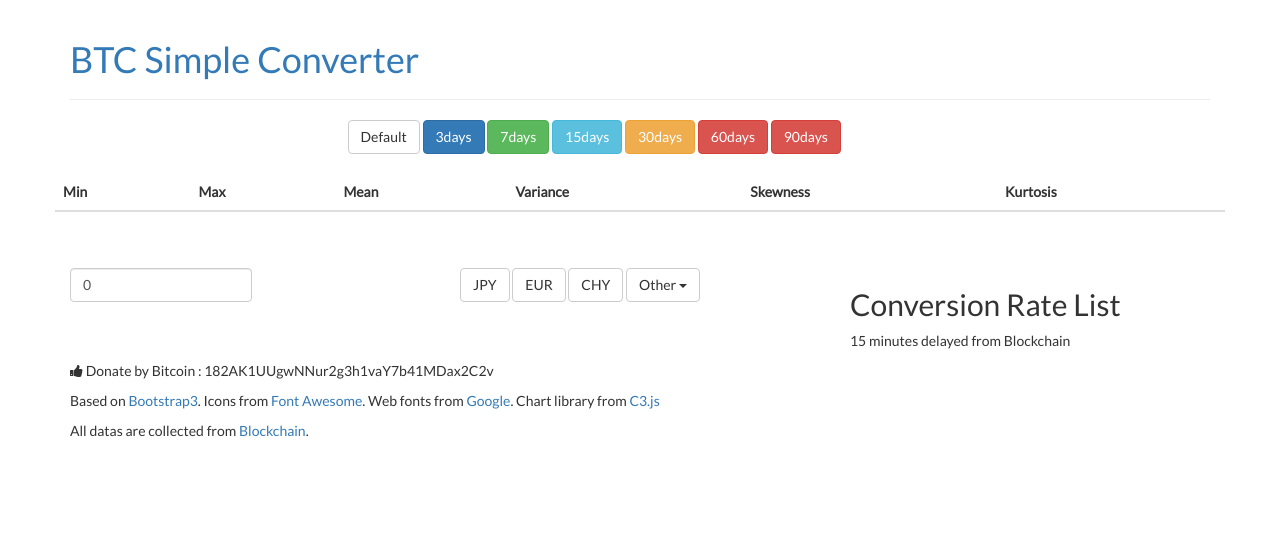
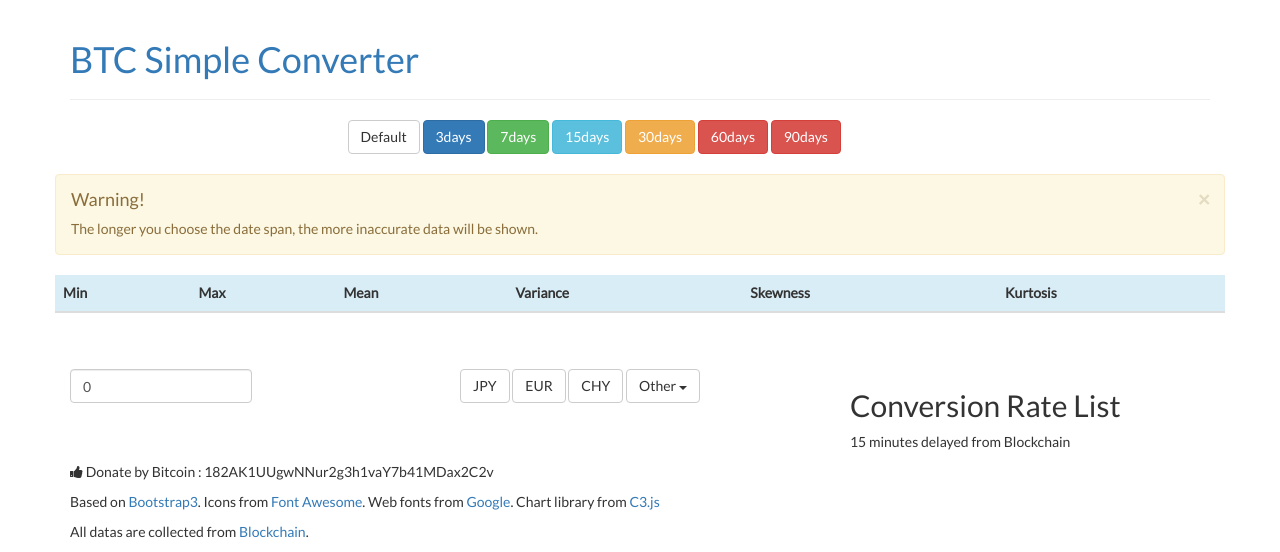
Before and after one commit to cloudzombie/btcconverter, a Flask app: page / in a window 1280 px wide. Shown: the top 552 px of the page. Run offline with Flask 2, Linux system fonts and the light colour scheme; lists and menus that the app fills with data are empty; some libraries are stand-ins or nearby versions.

Commit message:
few changes

```diff
--- a/chart.py
+++ b/chart.py
@@ -33,6 +33,7 @@ def c3():
 	for ap in actualprice():
 		actualpricelist_rev.append(ap)
 
+#array for numpy
 	actualpricelist_rev.reverse()
 	aplrev = actualpricelist_rev[:3]
 
@@ -42,7 +43,7 @@ def c3():
 	statmax = np.max(statsample)
 	statvar = np.var(statsample)
 	statmean = np.mean(statsample)
-	statskew = scipy.stats.kurtosis(statsample)
+	statskew = scipy.stats.skew(statsample)
 	statkur = scipy.stats.kurtosis(statsample)
 
 	return render_template('index.html',statmean=statmean, statmin=statmin, statmax=statmax, statvar=statvar, statskew=statskew, statkur=statkur, chartnum=chartnum)
@@ -63,7 +64,7 @@ def c7():
 	statmax = np.max(statsample)
 	statvar = np.var(statsample)
 	statmean = np.mean(statsample)
-	statskew = scipy.stats.kurtosis(statsample)
+	statskew = scipy.stats.skew(statsample)
 	statkur = scipy.stats.kurtosis(statsample)
 
 	return render_template('index.html',statmean=statmean, statmin=statmin, statmax=statmax, statvar=statvar, statskew=statskew, statkur=statkur, chartnum=chartnum)
@@ -84,7 +85,7 @@ def c15():
 	statmax = np.max(statsample)
 	statvar = np.var(statsample)
 	statmean = np.mean(statsample)
-	statskew = scipy.stats.kurtosis(statsample)
+	statskew = scipy.stats.skew(statsample)
 	statkur = scipy.stats.kurtosis(statsample)
 
 	return render_template('index.html',statmean=statmean, statmin=statmin, statmax=statmax, statvar=statvar, statskew=statskew, statkur=statkur, chartnum=chartnum)
@@ -104,7 +105,7 @@ def c30():
 	statmax = np.max(statsample)
 	statvar = np.var(statsample)
 	statmean = np.mean(statsample)
-	statskew = scipy.stats.kurtosis(statsample)
+	statskew = scipy.stats.skew(statsample)
 	statkur = scipy.stats.kurtosis(statsample)
 
 	return render_template('index.html',statmean=statmean, statmin=statmin, statmax=statmax, statvar=statvar, statskew=statskew, statkur=statkur, chartnum=chartnum)
@@ -125,7 +126,7 @@ def c60():
 	statmax = np.max(statsample)
 	statvar = np.var(statsample)
 	statmean = np.mean(statsample)
-	statskew = scipy.stats.kurtosis(statsample)
+	statskew = scipy.stats.skew(statsample)
 	statkur = scipy.stats.kurtosis(statsample)
 
 	return render_template('index.html',statmean=statmean, statmin=statmin, statmax=statmax, statvar=statvar, statskew=statskew, statkur=statkur, chartnum=chartnum)
@@ -145,7 +146,7 @@ def c90():
 	statmax = np.max(statsample)
 	statvar = np.var(statsample)
 	statmean = np.mean(statsample)
-	statskew = scipy.stats.kurtosis(statsample)
+	statskew = scipy.stats.skew(statsample)
 	statkur = scipy.stats.kurtosis(statsample)
 
 	return render_template('index.html',statmean=statmean, statmin=statmin, statmax=statmax, statvar=statvar, statskew=statskew, statkur=statkur, chartnum=chartnum)
--- a/templates/index.html
+++ b/templates/index.html
@@ -24,15 +24,21 @@
         <a href="/60days" class="btn btn-danger">60days</a>
         <a href="/90days" class="btn btn-danger">90days</a>
         </div><br />
+        <div class="alert alert-dismissible alert-warning">
+            <button type="button" class="close" data-dismiss="alert">×</button>
+            <h4>Warning!</h4>
+            <p>The longer you choose the date span, the more inaccurate data will be shown.</p>
+        </div>
+
         <table class="table">
             <thead>
-                <tr class="default">
-                <th>Min</th>
-                <th>Max</th>
-                <th>Mean</th>
-                <th>Variance</th>
-                <th>Skewness</th>
-                <th>Kurtosis</th>
+                <tr class="info">
+                <th data-toggle="tooltip" data-placement="top" data-container="body" title="最小値。期間中の最小の価格です。">Min</th>
+                <th data-toggle="tooltip" data-placement="top" data-container="body" title="最大値。期間中の最大の価格です。">Max</th>
+                <th data-toggle="tooltip" data-placement="top" data-container="body" title="算術平均。データの中心がどのあたりにあるのかを示す値です。">Mean</th>
+                <th data-toggle="tooltip" data-placement="top" data-container="body" title="分散値。データのばらつきを示す値で、平均値からのばらつきを指します。">Variance</th>
+                <th data-toggle="tooltip" data-placement="top" data-container="body" title="歪度。分布の左右非対称の度合いを表す値で、尖度と同時に分布が正規分布かどうかを判断する目安に用いられます。">Skewness</th>
+                <th data-toggle="tooltip" data-placement="top" data-container="body" title="尖度。分布の尖り具合を表す値で、分布が正規分布かどうかを判断する目安に用いられます。">Kurtosis</th>
                 </tr>
             </thead>
                 <tbody>
@@ -104,8 +110,8 @@
         <div class="row">
             <div class="col-lg-12">
                 <p><i class="fa fa-thumbs-up"></i> Donate by Bitcoin : 182AK1UUgwNNur2g3h1vaY7b41MDax2C2v</p>
-                <p>Based on <a href="http://getbootstrap.com" rel="nofollow">Bootstrap3</a>. Icons from <a href="http://fortawesome.github.io/Font-Awesome/" rel="nofollow">Font Awesome</a>. Web fonts from <a href="http://www.google.com/webfonts" rel="nofollow">Google</a>. Chart library from <a href="http://c3js.org">C3.js</a></p>
-                <p>All datas are collected from <a href="https://blockchain.info">Blockchain</a>.</p>
+                <p>Based on <a target="_blank" href="http://getbootstrap.com" rel="nofollow">Bootstrap3</a>. Icons from <a target="_blank" href="http://fortawesome.github.io/Font-Awesome/" rel="nofollow">Font Awesome</a>. Web fonts from <a target="_blank" href="http://www.google.com/webfonts" rel="nofollow">Google</a>. Chart library from <a target="_blank" href="http://c3js.org">C3.js</a></p>
+                <p>All datas are collected from <a target="_blank" href="https://blockchain.info">Blockchain</a>.</p>
             </div>
         </div>
     </footer>
```
Also changed, not shown: readme.md, 2 other files.
